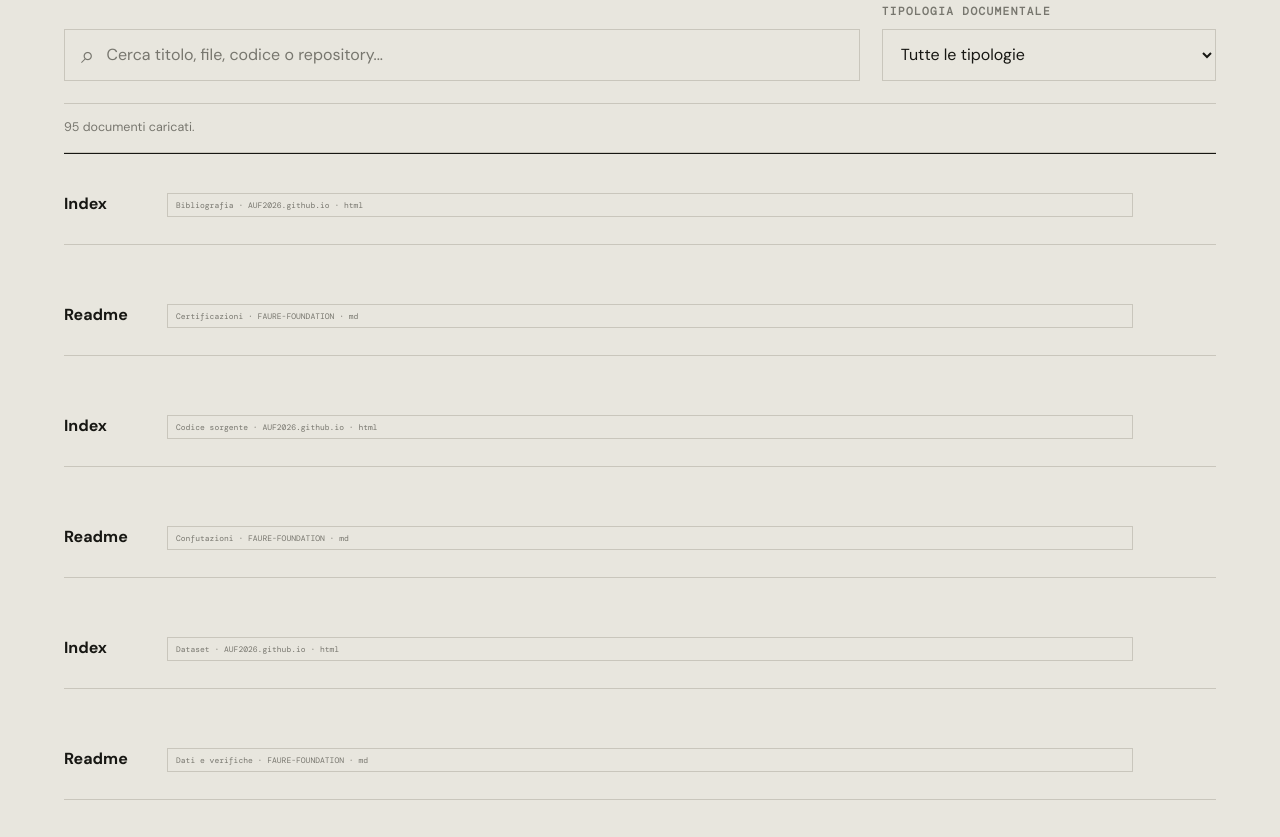
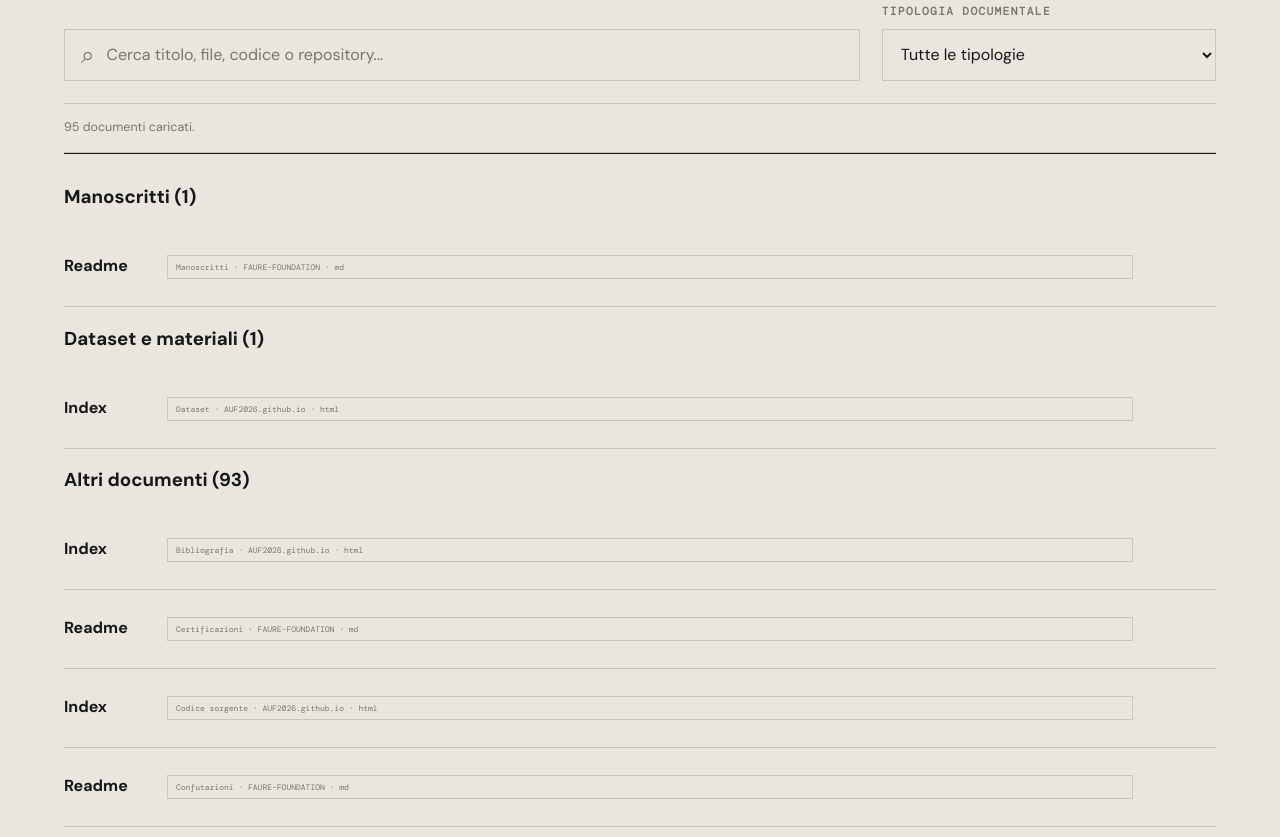
Before and after one commit to AUF2026/FAURE-FOUNDATION, a plain HTML site: page index.html in a window 1280 px wide. Shown: the part 2063-2900 px from the top of the page. Drawn offline with nearby package versions, Linux system fonts and the light colour scheme; a web font is replaced by a local one.

Commit message:
Refactor archive filtering and classification logic

```diff
--- a/index.html
+++ b/index.html
@@ -2776,73 +2776,169 @@ document.addEventListener("DOMContentLoaded", () => {
   }
 
 
-  /* ARCHIVIO: RICERCA E FILTRI — FIX ASINCRONO */
+
+/* ARCHIVIO: CLASSIFICAZIONE E MENU DOCUMENTI */
 
 if (paperSearch && paperFilter && paperList) {
-
-    function filterPapers() {
-      // IMPORTANTE: recupera le righe aggiornate a ogni filtro.
-      // Il catalogo viene popolato in modo asincrono.
-      const papers = Array.from(
+  const archiveGroups = [
+    { id: "manuscripts", label: "Manoscritti" },
+    { id: "papers", label: "Paper scientifici" },
+    { id: "reports", label: "Rapporti e documentazione" },
+    { id: "data", label: "Dataset e materiali" },
+    { id: "other", label: "Altri documenti" }
+  ];
+
+  function classifyArchiveRow(row) {
+    const metadata = [
+      row.dataset.type,
+      row.dataset.category,
+      row.dataset.kind,
+      row.dataset.documentType,
+      row.dataset.search,
+      row.textContent
+    ].filter(Boolean).join(" ").toLowerCase();
+
+    // Prima si cercano le indicazioni esplicite del catalogo.
+    const type = [
+      row.dataset.type,
+      row.dataset.category,
+      row.dataset.kind,
+      row.dataset.documentType
+    ].filter(Boolean).join(" ").toLowerCase();
+
+    if (/\b(manuscript|manuscripts|manoscritto|manoscritti)\b/.test(type))
+      return "manuscripts";
+
+    if (/\b(paper|scientific paper|research paper|articolo|articoli)\b/.test(type))
+      return "papers";
+
+    if (/\b(report|rapport[oi]|documentazione|documentation)\b/.test(type))
+      return "reports";
+
+    if (/\b(dataset|data set|dataset|materiali|supplementary material)\b/.test(type))
+      return "data";
+
+    // Fallback sul titolo/testo, solo se manca una categoria esplicita.
+    if (/\b(manuscript|manoscritto|manoscritti)\b/.test(metadata))
+      return "manuscripts";
+
+    if (/\b(dataset|data set|supplementary material)\b/.test(metadata))
+      return "data";
+
+    if (/\b(report|rapporto|rapporti|technical report)\b/.test(metadata))
+      return "reports";
+
+    if (/\b(scientific paper|research paper|journal article)\b/.test(metadata))
+      return "papers";
+
+    return "other";
+  }
+
+  function organizeArchive() {
+    const rows = Array.from(
       paperList.querySelectorAll(".paper-row")
     );
 
-      const query = paperSearch.value
-        .trim()
-        .toLocaleLowerCase("it");
-
-      const selectedType = paperFilter.value;
-      let visibleCount = 0;
-
-      papers.forEach((paper) => {
-        const text = (
-          paper.textContent || ""
-        ).toLocaleLowerCase("it");
-
-        const extraSearch = (
-          paper.dataset.search || ""
-        ).toLocaleLowerCase("it");
-
-        const type = paper.dataset.type || "";
-
-        const matchesText =
-          !query ||
-          text.includes(query) ||
-          extraSearch.includes(query);
-
+    if (!rows.length) return;
+
+    // Salva i nodi originali: URL, eventi e contenuto restano intatti.
+    const buckets = Object.fromEntries(
+      archiveGroups.map(group => [group.id, []])
+    );
+
+    rows.forEach(row => {
+      buckets[classifyArchiveRow(row)].push(row);
+    });
+
+    let container = paperList.querySelector(
+      ":scope > .archive-organized"
+    );
+
+    if (!container) {
+      container = document.createElement("div");
+      container.className = "archive-organized";
+      paperList.appendChild(container);
+    }
+
+    // Rimuove soltanto le intestazioni generate da questa funzione.
+    container.replaceChildren();
+
+    archiveGroups.forEach(group => {
+      const items = buckets[group.id];
+      if (!items.length) return;
+
+      const section = document.createElement("section");
+      section.className = "archive-category";
+      section.dataset.category = group.id;
+
+      const heading = document.createElement("h3");
+      heading.className = "archive-category-title";
+      heading.textContent = `${group.label} (${items.length})`;
+
+      const list = document.createElement("div");
+      list.className = "archive-category-list";
+
+      items.forEach(row => list.appendChild(row));
+      section.append(heading, list);
+      container.appendChild(section);
+    });
+
+    filterOrganizedArchive();
+  }
+
+  function filterOrganizedArchive() {
+    const query = paperSearch.value.trim().toLocaleLowerCase("it");
+    const selected = paperFilter.value;
+    let visible = 0;
+
+    paperList.querySelectorAll(".paper-row").forEach(row => {
+      const text = [
+        row.textContent,
+        row.dataset.search,
+        row.dataset.type,
+        row.dataset.category
+      ].filter(Boolean).join(" ").toLocaleLowerCase("it");
+
+      const group = row.closest(".archive-category");
+      const category = group?.dataset.category || "other";
+
+      const matchesText = !query || text.includes(query);
       const matchesType =
-          selectedType === "all" ||
-          type === selectedType;
-
-        const visible = matchesText && matchesType;
-
-        paper.hidden = !visible;
-
-        if (visible) {
-          visibleCount++;
-        }
+        selected === "all" ||
+        selected === category ||
+        row.dataset.type === selected ||
+        row.dataset.category === selected;
+
+      row.hidden = !(matchesText && matchesType);
+
+      if (!row.hidden) visible++;
     });
 
-      if (searchEmpty) {
-        searchEmpty.hidden = visibleCount > 0;
-      }
-    }
-
-    paperSearch.addEventListener("input", filterPapers);
-    paperFilter.addEventListener("change", filterPapers);
-
-    // Riesegui i filtri quando il caricamento asincrono
-    // inserisce o sostituisce le righe del catalogo.
-    const catalogObserver = new MutationObserver(() => {
-      filterPapers();
+    paperList.querySelectorAll(".archive-category").forEach(section => {
+      const hasVisible = Array.from(
+        section.querySelectorAll(".paper-row")
+      ).some(row => !row.hidden);
+
+      section.hidden = !hasVisible;
     });
 
-    catalogObserver.observe(paperList, {
-      childList: true,
-      subtree: true
+    if (searchEmpty) searchEmpty.hidden = visible > 0;
+  }
+
+  paperSearch.addEventListener("input", filterOrganizedArchive);
+  paperFilter.addEventListener("change", filterOrganizedArchive);
+
+  const archiveObserver = new MutationObserver(() => {
+    if (!paperList.querySelector(".archive-organized .paper-row")) {
+      organizeArchive();
+    } else {
+      filterOrganizedArchive();
+    }
   });
 
-    filterPapers();
+  archiveObserver.observe(paperList, { childList: true });
+
+  organizeArchive();
 }
 
   /* LINK PDF: PROTEZIONE DEI SEGNAPOSTO */
```
Lines whose indentation alone changed are shown as unchanged.
